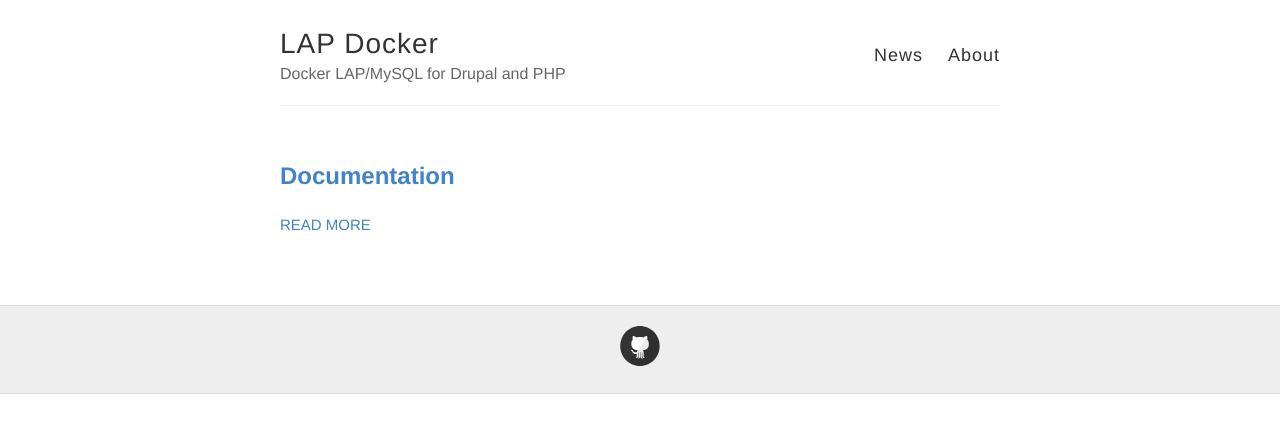
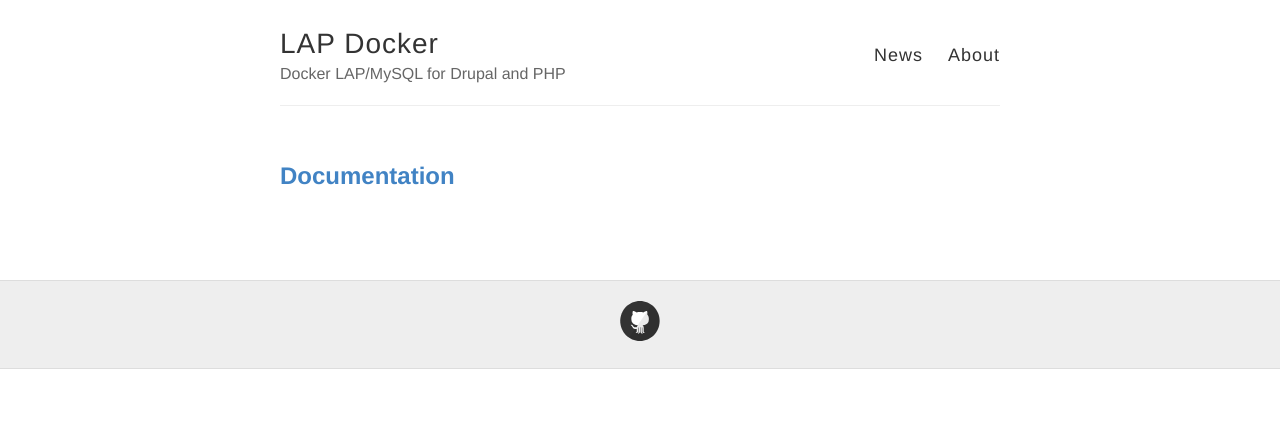
Before and after one commit to hedinfaok/lap-docker, a Jekyll site: the page built from docs.html, in a window 1280 px wide. Shown: the top 433 px of the page. Built offline with Jekyll 4.4.1, drawn with Linux system fonts in a browser that asks for light colours; Markdown is read by kramdown in place of the engine named in the settings.

Commit message:
Cleanup docs page layout.

```diff
--- a/docs.html
+++ b/docs.html
@@ -9,7 +9,6 @@ permalink: /docs/
 
       <h2><a href="{{ site.baseurl }}{{ doc.url }}">{{ doc.title }}</a></h2>
 
-      <a href="{{ site.baseurl }}{{ doc.url }}" class="read-more">Read More</a>
     </article>
   {% endfor %}
 </div>
```
